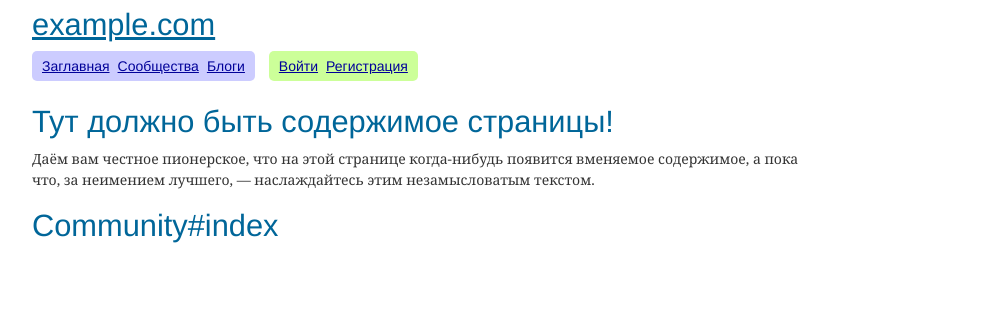
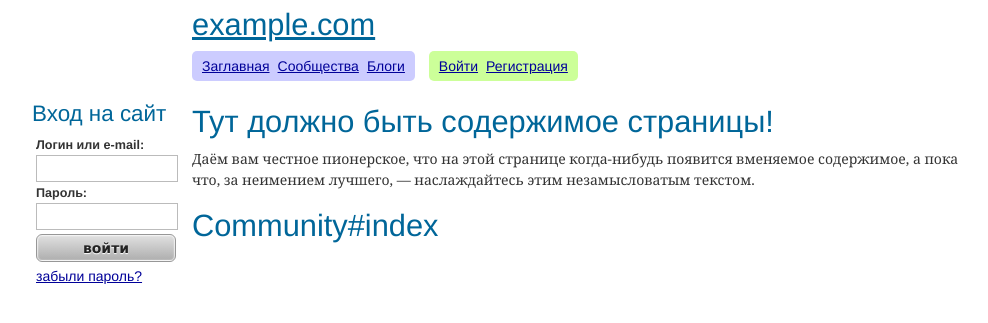
Before and after one commit to razum2um/socio, a Django app: template apps/blogs/templates/community/index.html in a window 1280 px wide. Shown: the top 323 px of the page, without its empty margins (133-1121 px from the left). Run offline with Django 3.2, Linux system fonts and the light colour scheme; tables that the repository leaves empty hold one stand-in row (values such as "Sample post"); the template is opened without the code that fills it: values that come from a table or form of the project are taken from there, most other values are stand-ins (such as "Sample title", 1, 10 or a date in 2020); parts of the project's set-up code (start-up, migrations or seed data) failed here and were passed over; some libraries are stand-ins or nearby versions.

Commit message:
Added fancy-buttons styling

```diff
--- a/media/static/css/ie.css
+++ b/media/static/css/ie.css
@@ -1 +1 @@
-body.bp{text-align:center}* html body.bp legend{margin:0px -8px 16px 0;padding:0}html > body.bp p code{*white-space:normal}body.bp .container{text-align:left}body.bp sup{vertical-align:text-top}body.bp sub{vertical-align:text-bottom}body.bp hr{margin:-8px auto 11px}body.bp img{-ms-interpolation-mode:bicubic}body.bp fieldset{padding-top:0}body.bp textarea{overflow:auto}body.bp input.text{margin:0.5em 0;background-color:white;border:1px solid #bbbbbb}body.bp input.text:focus{border:1px solid #666666}body.bp input.title{margin:0.5em 0;background-color:white;border:1px solid #bbbbbb}body.bp input.title:focus{border:1px solid #666666}body.bp input.checkbox{position:relative;top:0.25em}body.bp input.radio{position:relative;top:0.25em}body.bp input.button{position:relative;top:0.25em}body.bp textarea{margin:0.5em 0}body.bp select{margin:0.5em 0}body.bp button{position:relative;top:0.25em}
+body.bp{text-align:center}* html body.bp legend{margin:0px -8px 16px 0;padding:0}html > body.bp p code{*white-space:normal}body.bp .container{text-align:left}body.bp sup{vertical-align:text-top}body.bp sub{vertical-align:text-bottom}body.bp hr{margin:-8px auto 11px}body.bp img{-ms-interpolation-mode:bicubic}body.bp fieldset{padding-top:0}body.bp textarea{overflow:auto}body.bp input.text{margin:0.5em 0;background-color:white;border:1px solid #bbbbbb}body.bp input.text:focus{border:1px solid #666666}body.bp input.title{margin:0.5em 0;background-color:white;border:1px solid #bbbbbb}body.bp input.title:focus{border:1px solid #666666}body.bp input.checkbox{position:relative;top:0.25em}body.bp input.radio{position:relative;top:0.25em}body.bp input.button{position:relative;top:0.25em}body.bp textarea{margin:0.5em 0}body.bp select{margin:0.5em 0}body.bp button{position:relative;top:0.25em}a.button,form button{background-image:none !important}a.button:hover,a.button:active,a.button:focus,form button:hover,form button:active,form button:focus{background-image:none !important}
--- a/media/static/src/ie.sass
+++ b/media/static/src/ie.sass
@@ -13,3 +13,9 @@ body.bp
   // Example:
   // .my-container
   //   text-align: left
+
+
+a.button, form button
+  background-image: none !important
+  &:hover, &:active, &:focus
+    background-image: none !important
--- a/media/static/src/partials/_base.sass
+++ b/media/static/src/partials/_base.sass
@@ -1,14 +1,16 @@
 // Here is where you can define your constants for your application and to configure the blueprint framework.
 // Feel free to delete these if you want keep the defaults:
 
-$blueprint-grid-columns   : 24
+$blueprint-grid-columns: 24
 $blueprint-container-size : 950px
-$blueprint-grid-margin    : 10px
+$blueprint-grid-margin: 10px
 
 // Use this to calculate the width based on the total width.
 // Or you can set !blueprint_grid_width to a fixed value and unset !blueprint_container_size -- it will be calculated for you.
 $blueprint-grid-width: ($blueprint-container-size + $blueprint-grid-margin) / $blueprint-grid-columns - $blueprint-grid-margin
 
-$blueprint-font-size  : 14px
-$blueprint_button_font_family   : 'Helvetica Neue', Arial, Helvetica, sans-serif
-$header-font-family   : 'Helvetica Neue', Arial, Helvetica, sans-serif
+$blueprint-font-size: 14px
+$header-font-family: 'Helvetica Neue', Arial, Helvetica, sans-serif
+
+$fb-gradient-style: 'matte'
+$fb-font-size: 14px
--- a/media/static/src/screen.sass
+++ b/media/static/src/screen.sass
@@ -1,11 +1,11 @@
 @import blueprint/reset
 @import blueprint
-@import blueprint/buttons
 @import blueprint/scaffolding
+@import compass/utilities/lists
+@import compass/css3/border-radius
+@import fancy-buttons
+
 @import partials/base
-
-@import "compass/utilities/lists"
-@import "compass/css3/border-radius"
 
 $header-color: #006699
 
@@ -54,19 +54,34 @@ body.bp
 form.bp
   +blueprint-form-layout
   +blueprint-form-borders
-  +blueprint-form-sizes(390px, 390px, 250px)
 
   label
+    font-size: 0.9em
     display: block
-
-  .submit
-    +button-button
 
   .announce
     textarea
       height: 100px
 
-// Page layout can be done using mixins applied to your semantic classes and IDs:
+form.login
+  +blueprint-form-sizes(130px, 130px, 250px)
+  +blueprint-form-borders
+  +blueprint-form-layout
+
+  label
+    font-size: 0.9em
+
+  input
+    margin: 0 !important
+
+  p
+    margin: 4px
+
+  .submit
+    +fancy-button(#BDBDBD, 14px)
+    width: 140px
+
+
 body.two-col
   #container
     +container
@@ -76,6 +91,7 @@ body.two-col
   #header
     margin-bottom: 10px
     .title
+      +prepend(4)
       float: left
       ul
         +clearfix
@@ -146,7 +162,7 @@ body.two-col
       +border-radius(3px)
   #content
     $content-columns: ceil(4 * $blueprint-grid-columns / 5)
-    +column($content-columns)
+    +column($content-columns, true)
     h3
       margin:
         top: 0.5em
@@ -215,9 +231,8 @@ body.two-col
         +clearfix
 
   #sidebar
-    // One third of the grid columns, rounding down. With 24 cols, this is 8.
     $sidebar-columns: floor($blueprint-grid-columns / 5)
-    +column($sidebar-columns, true)
+    +column($sidebar-columns)
 
   .serif
     font-family: Georgia, serif
--- a/templates/layout.html
+++ b/templates/layout.html
@@ -53,7 +53,6 @@
             <li><a href="{% url sign_up %}">Регистрация</a></li>
             {% endif %}
           </ul>
-
           </div>
           <div class="userbox">
             {% if user.is_authenticated %}
@@ -76,19 +75,28 @@
           {% endif %}
         {% endblock header%}
       </div>
+        <div id="sidebar">
+          {% block sidebar %}
+            {% if user.is_authenticated %}
+            {% else %}
+                <h2>Вход на сайт</h2>
+                <form method="post" action="{% url sign_in %}" class="login">
+                {% csrf_token %}
+                <p>
+                    <label for="username">Логин или e-mail:</label>
+                    <input type="text" name="username" id="username" />
+                    <label for="password">Пароль:</label>
+                    <input type="text" name="password" id="password" />
+                </p>
+                <p><input type="submit" value="войти" class="submit"/></p>
+                <p><a href="{% url password_reset %}">забыли пароль?</a></p>
+                </form>
+            {% endif %}
+          {% endblock sidebar %}
+        </div>
       <div id="content">
         {% block content %}<h1>Тут должно быть содержимое страницы!</h1>
         <p class="serif">Даём вам честное пионерское, что на этой странице когда-нибудь появится вменяемое содержимое, а пока что, за неимением лучшего, &mdash; наслаждайтесь этим незамысловатым текстом.</p>{% endblock content %}
-      </div>
-      <div id="sidebar">
-        {% block sidebar %}
-          {% if user.is_authenticated %}
-            <h4>Мои сообщества:</h4>
-            {% communities_side_list %}
-          {% else %}
-
-          {% endif %}
-        {% endblock sidebar %}
       </div>
       <div id="footer">
         {% block footer%}{% endblock %}
```
Also changed, not shown: media/static/css/ie6.css (added), media/static/css/screen.css, media/static/img/button_bg.png (added), 1 other file.
